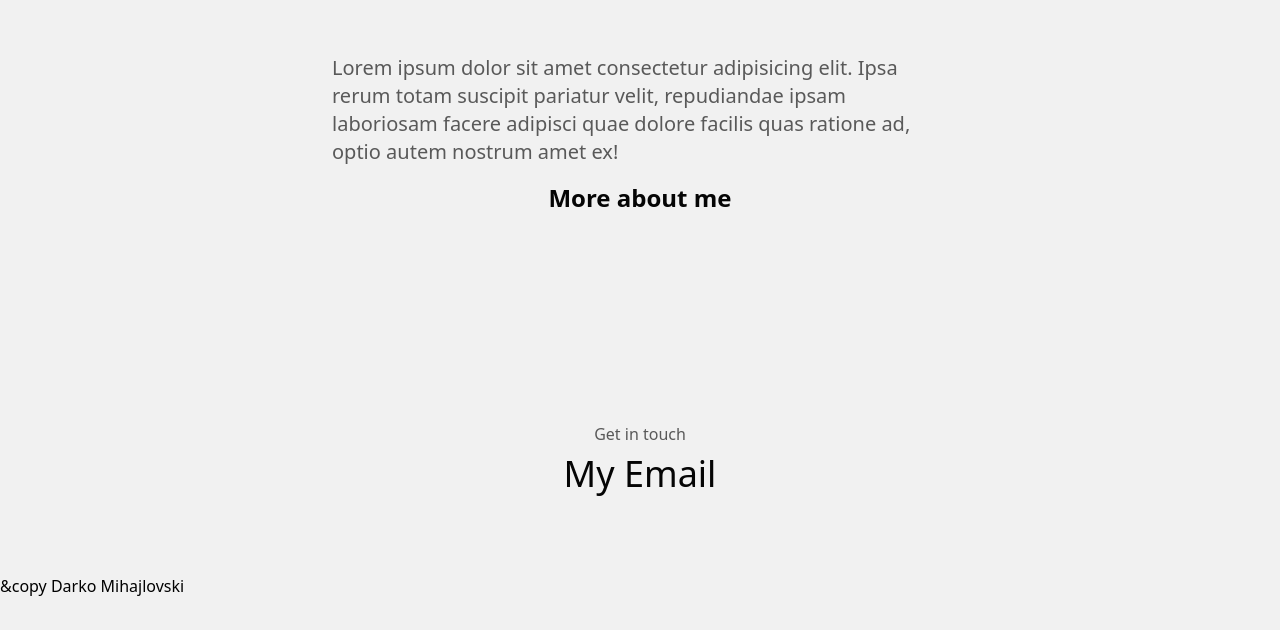
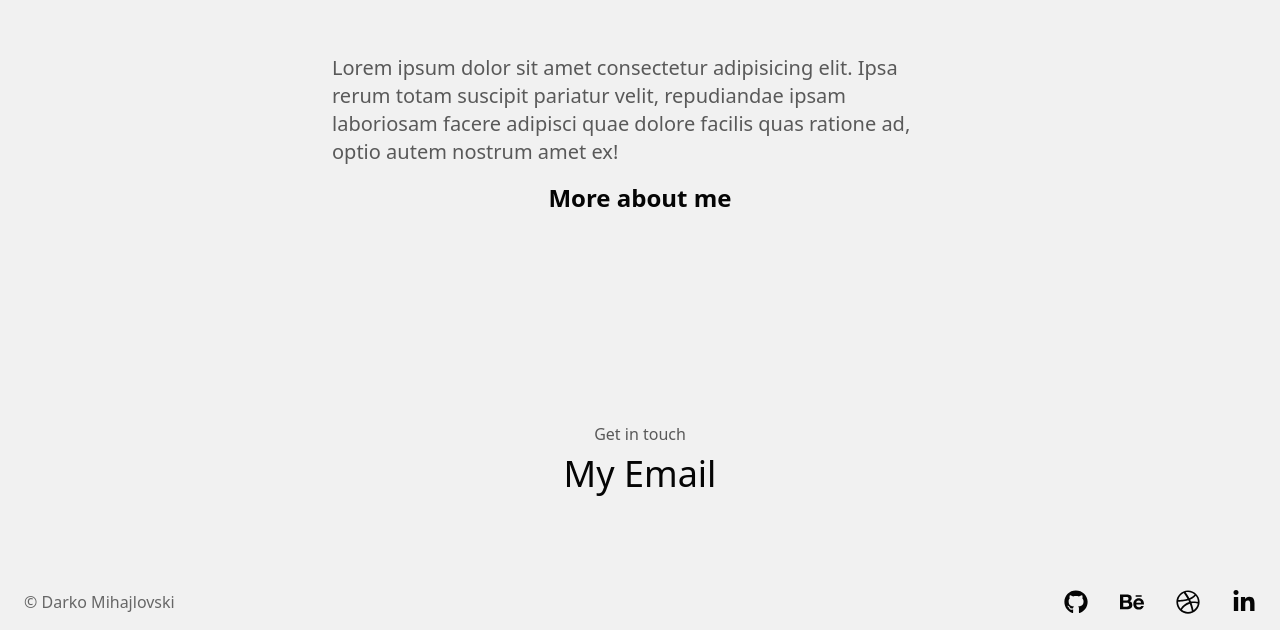
Before and after one commit to DarkoM996/nextjs-pagerouter-portfolio, a Next.js app: page / in a window 1280 px wide. Shown: the part 3686-4316 px from the top of the page. Before the commit the page ends 4284 px from the top, so only its background shows below. Built offline with nearby package versions, Linux system fonts and the light colour scheme.

Commit message:
Changing text color on text

```diff
--- a/pages/components/Footer.jsx
+++ b/pages/components/Footer.jsx
@@ -1,12 +1,26 @@
 import React from "react";
+import { FaBehance, FaDribbble, FaGithub, FaLinkedinIn } from "react-icons/fa";
 
 const Footer = () => {
   return (
-    <div className="text-black">
-      <div>
-        <p>&copy Darko Mihajlovski</p>
+    <div className="max-w-screen-xl mx-auto w-full h-full relative px-6 py-4">
+      <div className="flex flex-col md:flex-row justify-between items-center  gap-6">
+        <p className="text-primary_customGray-700">&copy; Darko Mihajlovski</p>
         {/* Icons with links pointing out to socials */}
-        <div></div>
+        <div className="flex items-center gap-8 text-2xl">
+          <a href="https://github.com/DarkoM996">
+            <FaGithub />
+          </a>
+          <a href="https://www.behance.net/darkomihajlo">
+            <FaBehance />
+          </a>
+          <a href="https://dribbble.com/DarkoM_0-10">
+            <FaDribbble />
+          </a>
+          <a href="https://www.linkedin.com/in/darko-mihajlovski-1bb4701b7">
+            <FaLinkedinIn />
+          </a>
+        </div>
       </div>
     </div>
   );
```
